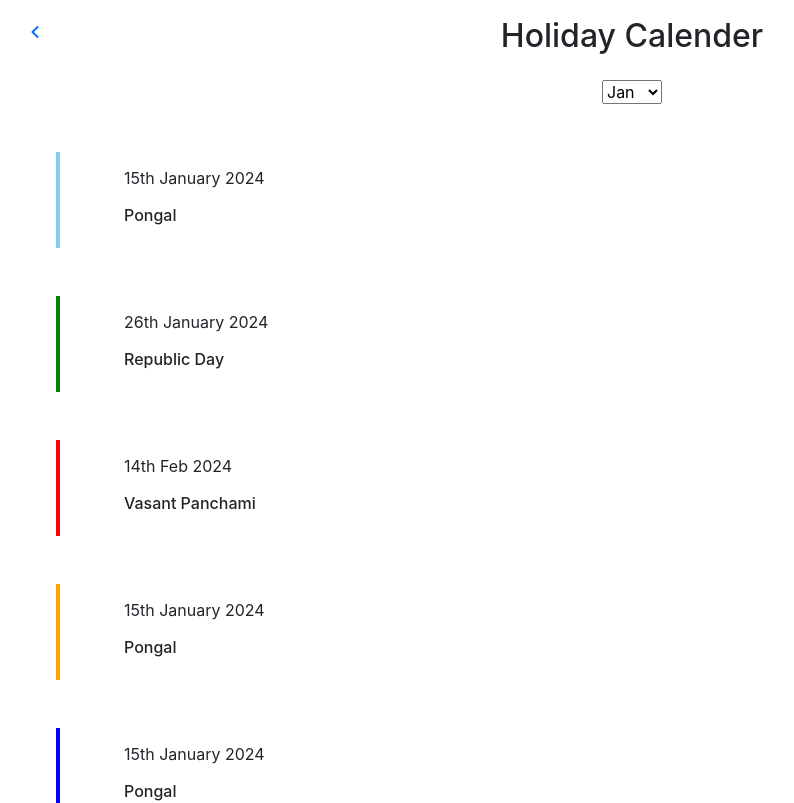
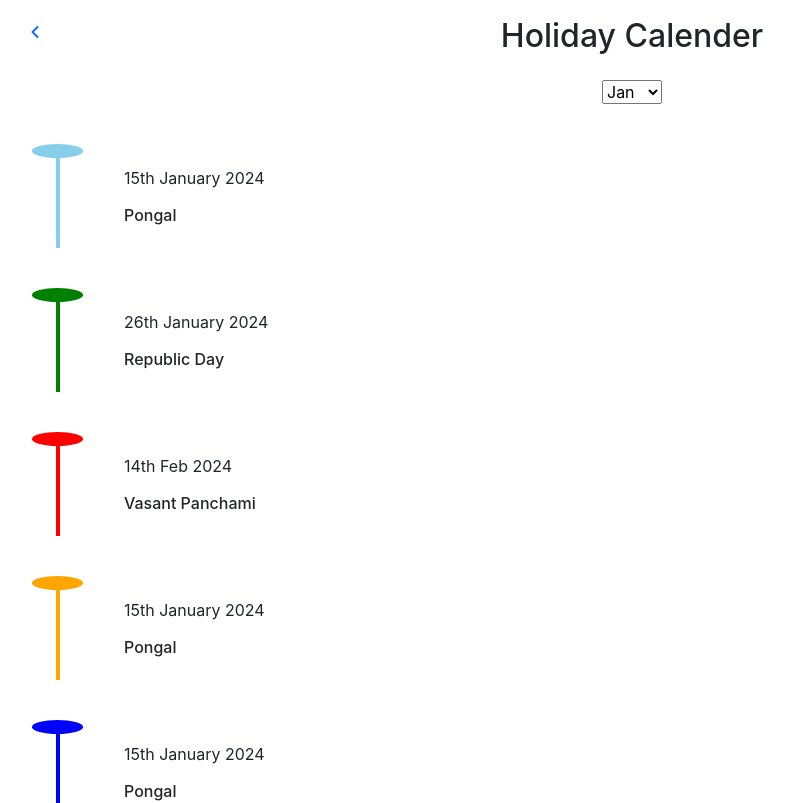
Before and after one commit to Rupam-B/school-management-app, a React (Create React App) app: page /CalenderSection in a window 1280 px wide. Shown: the top 803 px of the page, without its empty margins (8-802 px from the left). Built offline with nearby package versions, Linux system fonts and the light colour scheme.

Commit message:
Teacher student section differentiated15

```diff
--- a/src/Components/Calender/CalenderSection.jsx
+++ b/src/Components/Calender/CalenderSection.jsx
@@ -50,30 +50,37 @@ const CalenderSection = () => {
                         (
                             <div className='Calender-Section-mid-div-content'>
                         <div style={{borderLeft:'4px solid skyblue'}} className='Calender-Section-mid-div-content-holidays'>
+                            <div style={{backgroundColor:'skyblue'}} className='Calender-Section-mid-div-content-top-circle'></div>
                             <p>15th January 2024</p>
                             <h6>Pongal</h6>
                         </div>
                         <div style={{borderLeft:'4px solid green'}} className='Calender-Section-mid-div-content-holidays'>
+                        <div style={{backgroundColor:'green'}} className='Calender-Section-mid-div-content-top-circle'></div>
                             <p>26th January 2024</p>
                             <h6>Republic Day</h6>
                         </div>
                         <div style={{borderLeft:'4px solid red'}} className='Calender-Section-mid-div-content-holidays'>
+                        <div style={{backgroundColor:'red'}} className='Calender-Section-mid-div-content-top-circle'></div>
                             <p>14th Feb 2024</p>
                             <h6>Vasant Panchami</h6>
                         </div>
                         <div style={{borderLeft:'4px solid orange'}} className='Calender-Section-mid-div-content-holidays'>
+                        <div style={{backgroundColor:'orange'}} className='Calender-Section-mid-div-content-top-circle'></div>
                             <p>15th January 2024</p>
                             <h6>Pongal</h6>
                         </div>
                         <div style={{borderLeft:'4px solid blue'}} className='Calender-Section-mid-div-content-holidays'>
+                        <div style={{backgroundColor:'blue'}} className='Calender-Section-mid-div-content-top-circle'></div>
                             <p>15th January 2024</p>
                             <h6>Pongal</h6>
                         </div>
                         <div style={{borderLeft:'4px solid skyblue'}} className='Calender-Section-mid-div-content-holidays'>
+                        <div style={{backgroundColor:'skyblue'}} className='Calender-Section-mid-div-content-top-circle'></div>
                             <p>15th January 2024</p>
                             <h6>Pongal</h6>
                         </div>
                         <div style={{borderLeft:'4px solid skyblue'}} className='Calender-Section-mid-div-content-holidays'>
+                        <div style={{backgroundColor:'skyblue'}} className='Calender-Section-mid-div-content-top-circle'></div>
                             <p>15th January 2024</p>
                             <h6>Pongal</h6>
                         </div>
--- a/src/Components/Calender/CalenderStyle.css
+++ b/src/Components/Calender/CalenderStyle.css
@@ -45,6 +45,7 @@
     width: 100%;
     padding: 1vh 5vw;
 }
+
 .Calender-Section-mid-div-content-holidays{
     width: 100%;
     height: 12vh;
@@ -54,4 +55,13 @@
     flex-direction: column;
     justify-content: center;
     margin-bottom: 6vh;
+    position: relative;
 }
+.Calender-Section-mid-div-content-top-circle{
+    width: 4vw;
+    height: 1.7vh;
+    border-radius: 50%;
+    position: absolute;
+    top: -1vh;
+    left: -2.2vw;
+}
```
